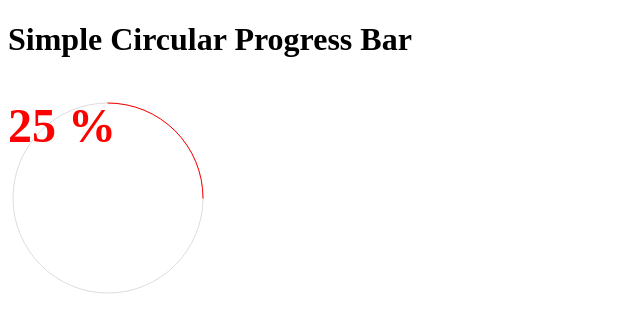
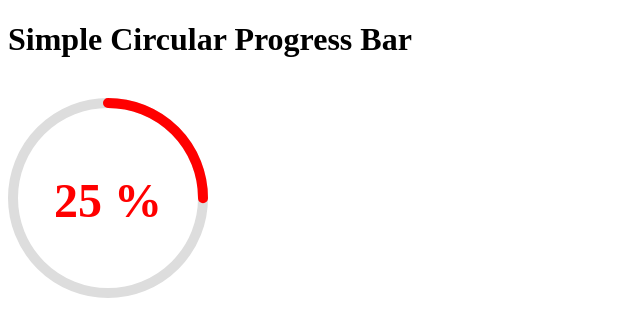
Before and after one commit to Tuvedunyel/test-progress-bar, a website: page index.html in a window 1280 px wide. Shown: the whole page, without its empty margins (0-640 px from the left). Drawn offline with nearby package versions, Linux system fonts and the light colour scheme.

Commit message:
Working stroke width

```diff
--- a/index.html
+++ b/index.html
@@ -17,8 +17,8 @@
         <div class="text-center" id="app">
           <div class="progress-wrapper">
             <svg
-              v-bind:width="sqSize"
-              v-bind:height="sqSize"
+              v-bind:width="sqSize + 'px'"
+              v-bind:height="sqSize + 'px'"
               v-bind:viewBox="viewBox"
             >
               <circle
@@ -26,14 +26,14 @@
                 v-bind:cx="sqSize / 2"
                 v-bind:cy="sqSize / 2"
                 v-bind:r="radius"
-                v-bind:strokeWidth="strokeWidthpx"
+                v-bind:stroke-width="strokeWidthpx"
               />
               <circle
                 class="circle-progress"
                 v-bind:cx="sqSize / 2"
                 v-bind:cy="sqSize / 2"
                 v-bind:r="radius"
-                v-bind:strokeWidth="strokeWidthpx"
+                v-bind:stroke-width="strokeWidthpx"
                 v-bind:transform="rotate"
                 v-bind:style="strokeDashArray"
               />
--- a/script.js
+++ b/script.js
@@ -124,9 +124,7 @@ const app = new Vue({
       return this.radius * Math.PI * 2;
     },
     rotate() {
-      return (
-        "rotate(-90 " + " " + this.sqSize / 2 + " " + this.sqSize / 2 + ")"
-      );
+      return "rotate(-90 " + this.sqSize / 2 + " " + this.sqSize / 2 + ")";
     },
     strokeWidthpx() {
       return this.strokeWidth + "px";
--- a/scss/style.scss
+++ b/scss/style.scss
@@ -34,4 +34,8 @@
   position: absolute;
   inset: 0;
   margin: auto;
+  width: fit-content;
+  width: -moz-fit-content;
+  height: fit-content;
+  height: -moz-fit-content;
 }
```
Also changed, not shown: css/style.css, 1 other file.
